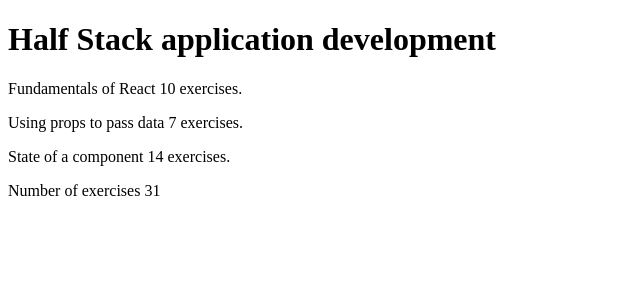
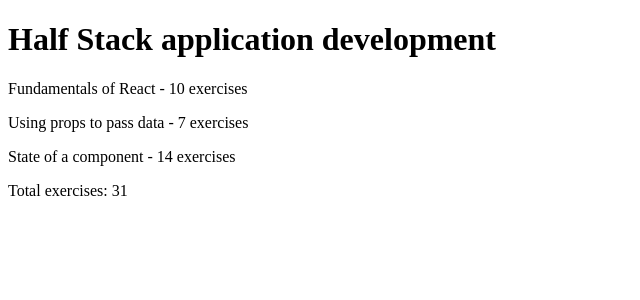
Before and after one commit to nartkosova/f.s.o-exercises, a React (Vite) app in the folder part1/: page / in a window 1280 px wide. Shown: the top 300 px of the page, without its empty margins (0-640 px from the left). Built offline with nearby package versions, Linux system fonts and the light colour scheme.

Commit message:
Exercise 1.5 completed (Correct 1.5)

```diff
--- a/part1/src/App.jsx
+++ b/part1/src/App.jsx
@@ -1,6 +1,7 @@
 const App = () => {
-  const course = 'Half Stack application development'
-  const parts = [
+  const course = {
+    name: 'Half Stack application development',
+    parts: [
       {
         name: 'Fundamentals of React',
         exercises: 10
@@ -14,37 +15,37 @@
         exercises: 14
       }
     ]
-  const Header = ({course}) => {
+  }
+
+  const Header = ({ course }) => {
+    return <h1>{course}</h1>;
+  };
+
+  const Content = ({ parts }) => {
     return (
       <div>
-        <h1>{course}</h1>
+        <p>
+          {parts[0].name} - {parts[0].exercises} exercises
+        </p>
+        <p>
+          {parts[1].name} - {parts[1].exercises} exercises
+        </p>
+        <p>
+          {parts[2].name} - {parts[2].exercises} exercises
+        </p>
       </div>
     );
   };
-  const Content = (props) => {
+
+  const Total = ({ parts }) => {
+    const sum = parts.reduce((sum, part) => sum + part.exercises, 0);
+    return <p>Total exercises: {sum}</p>;
+  };
   return (
     <div>
-        <p>{parts[0].name} {parts[0].exercises} exercises.</p>
-      <p>{parts[1].name} {parts[1].exercises} exercises.</p>
-      <p>{parts[2].name} {parts[2].exercises} exercises.</p>
-      </div>
-    );
-  };
-  const Total = (props) => {
-    const sum = parts.reduce((sum, parts) =>  sum + parts.exercises, 0);
-    return (
-      <div>
-        <p>Number of exercises {sum}</p>
-      </div>
-    );
-  };
-  console.log(course, parts[1].exercises)
-  return (
-    <div>
-      <Header course={course} />
-      <Content parts={parts} />
-      <Total parts={parts} />
-
+      <Header course={course.name} />
+      <Content parts={course.parts} />
+      <Total parts={course.parts} />
     </div>
   )
 }
```
Lines whose indentation alone changed are shown as unchanged.
